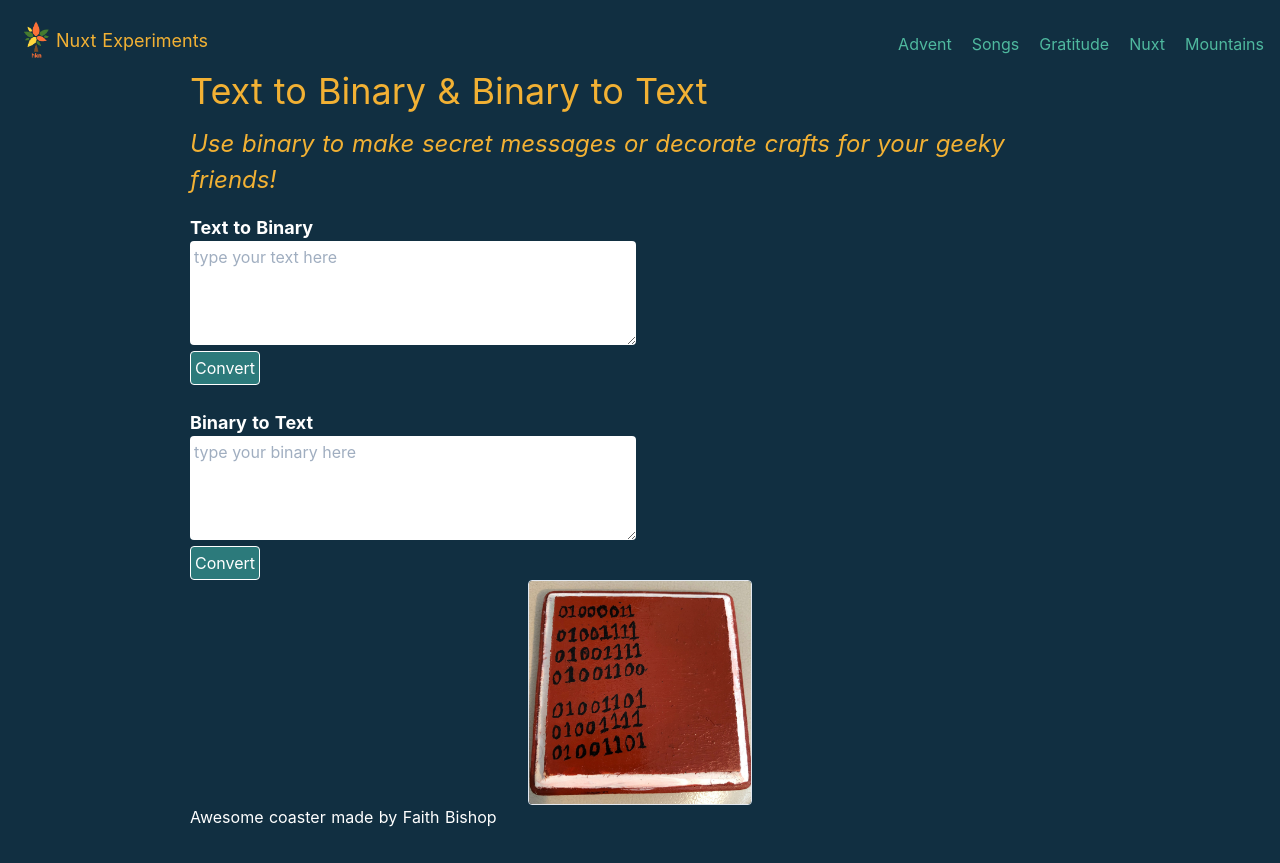
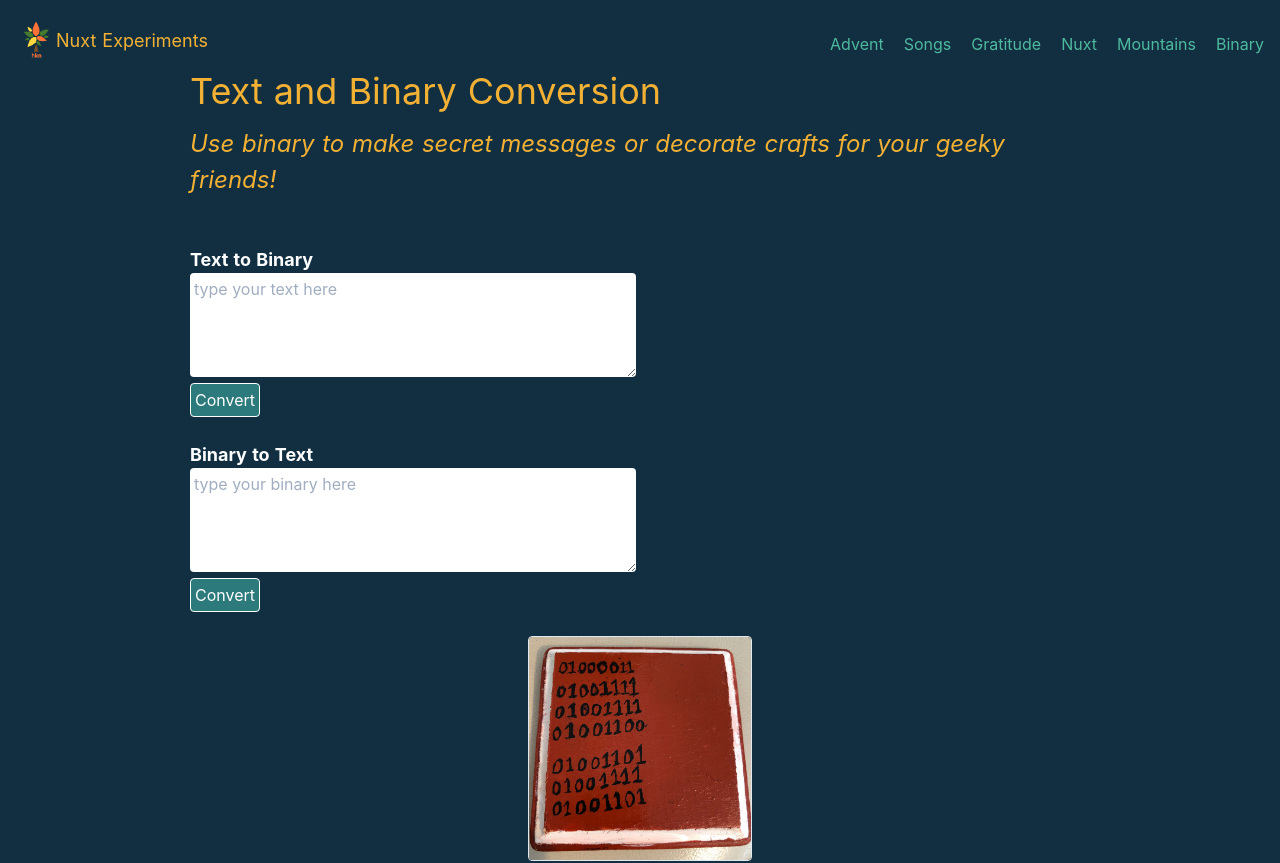
Before and after one commit to ethyl2/nuxt-experiment, a Nuxt app: page /binary in a window 1280 px wide. Shown: the top 863 px of the page. Built offline with nearby package versions, Linux system fonts and the light colour scheme.

Commit message:
Feat: Adds link in navbar to binary page

```diff
--- a/components/TheNavBar.vue
+++ b/components/TheNavBar.vue
@@ -13,6 +13,7 @@
         <nuxt-link to="/gratitude">Gratitude</nuxt-link>
         <nuxt-link to="/aboutNuxt">Nuxt</nuxt-link>
         <nuxt-link to="/mountains">Mountains</nuxt-link>
+        <nuxt-link to="/binary">Binary</nuxt-link>
       </div>
     </div>
   </nav>
--- a/pages/binary.vue
+++ b/pages/binary.vue
@@ -1,9 +1,9 @@
 <template>
   <div class="container flex flex-col">
     <h1 class="text-bold text-xl md:text-4xl pb-2">
-      Text to Binary & Binary to Text
+      Text and Binary Conversion
     </h1>
-    <h2 class="text-lg md:text-2xl italic pb-4">
+    <h2 class="text-lg md:text-2xl italic pb-12">
       Use binary to make secret messages or decorate crafts for your geeky
       friends!
     </h2>
@@ -37,13 +37,13 @@
         <p v-if="binaryResult" class="font-bold pb-1 text-lg text-teal-400">
           Binary Result:
         </p>
-        <p v-if="binaryResult" class="w-full overflow-y-auto h-24">
+        <p v-if="binaryResult" class="w-full overflow-y-auto">
           {{ binaryResult }}
         </p>
         <input id="text-results-box" v-model="binaryResult" type="hidden" />
         <button
           v-if="binaryResult.length > 0"
-          class="border border-white rounded p-1 bg-teal-700 hover:bg-teal-800"
+          class="border border-white rounded p-1 mt-2 bg-teal-700 hover:bg-teal-800"
           type="button"
           @click="selectAllText"
         >
@@ -82,7 +82,7 @@
     </div>
 
     <img
-      class="w-56 mx-auto border rounded"
+      class="w-56 mx-auto border rounded mt-6"
       src="/binaryCoaster.jpg"
       alt="binary coaster"
     />
```
